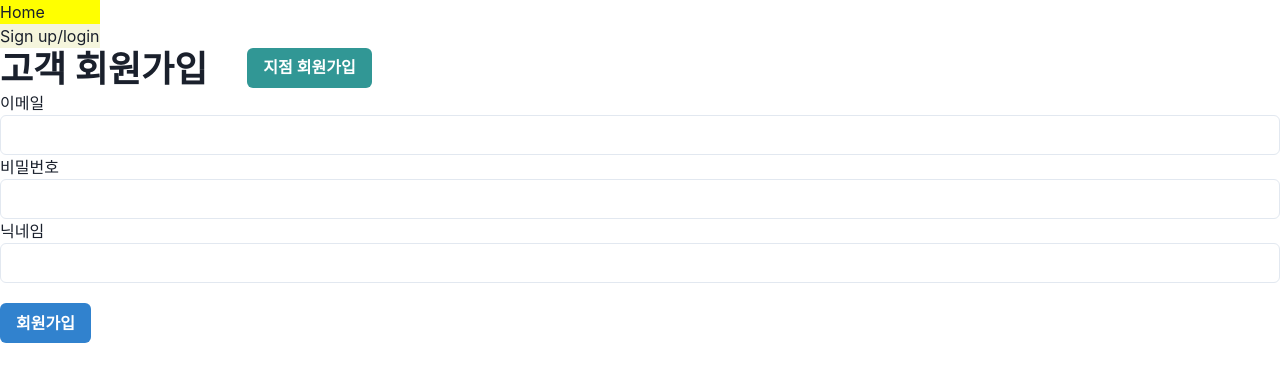
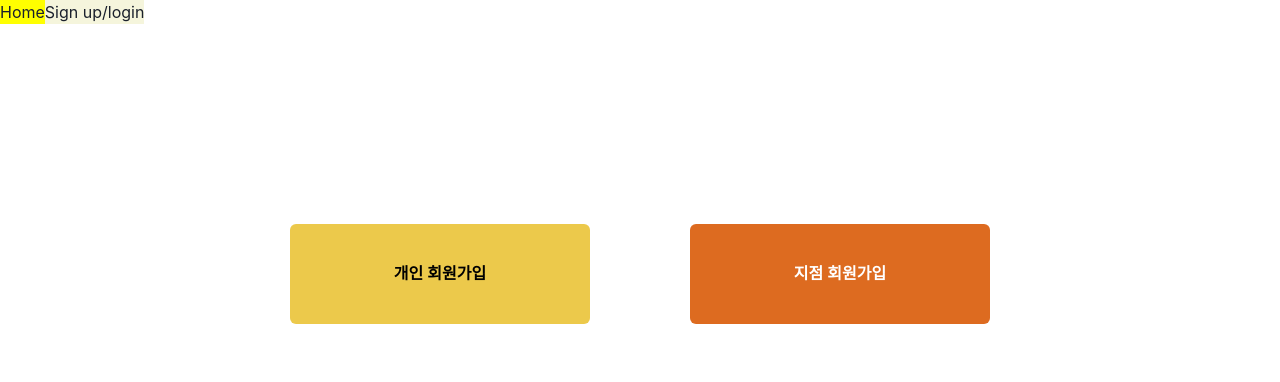
Before and after one commit to huitopia/mega-around, a React (Vite) app in the folder frontend/: page /signup in a window 1280 px wide. Shown: the top 382 px of the page. Built offline with nearby package versions, Linux system fonts and the light colour scheme.

Commit message:
회원가입 화면 생성

```diff
--- a/frontend/src/App.jsx
+++ b/frontend/src/App.jsx
@@ -1,8 +1,9 @@
 import { createBrowserRouter, RouterProvider } from "react-router-dom";
 import { ChakraProvider } from "@chakra-ui/react";
 import { Home } from "./Home.jsx";
+import { SignUpCustomer } from "./SignUpCustomer.jsx";
+import { SignUpBranch } from "./SignupBranch.jsx";
 import { SignUp } from "./SignUp.jsx";
-import { SignUpBranch } from "./SignupBranch.jsx";
 
 function MainProduct() {
   return null;
@@ -17,6 +18,7 @@ const router = createBrowserRouter([
 
       // user
       { path: "signup", element: <SignUp /> },
+      { path: "signup/customer", element: <SignUpCustomer /> },
       { path: "signup/branch", element: <SignUpBranch /> },
     ],
   },
--- a/frontend/src/SignUp.jsx
+++ b/frontend/src/SignUp.jsx
@@ -1,60 +1,30 @@
-import { Button, Flex, Heading, Input, useToast } from "@chakra-ui/react";
-import { useState } from "react";
-import axios from "axios";
+import { Button, Center, Flex } from "@chakra-ui/react";
 import { useNavigate } from "react-router-dom";
 
 export function SignUp() {
-  const [email, setEmail] = useState("");
-  const [password, setPassword] = useState("");
-  const [nickName, setNickName] = useState("");
-  const toast = useToast();
   const navigate = useNavigate();
-
-  function handleSignup() {
-    axios
-      .post("/api/user/customer", { email, password, nickName })
-      .then(() =>
-        toast({
-          description: "회원가입이 성공하였습니다.",
-          status: "success",
-          position: "top",
-          duration: "2000",
-        }),
-      )
-      .catch(() =>
-        toast({
-          description: "회원가입이 실패하였습니다.",
-          status: "error",
-          position: "top",
-          duration: "2000",
-        }),
-      );
-  }
-
   return (
     <>
-      <Flex>
-        <Heading>고객 회원가입</Heading>
+      <Center>
+        <Flex w={700} justifyContent={"space-between"} m={200}>
           <Button
-          ml={10}
-          colorScheme={"teal"}
+            w={300}
+            colorScheme={"yellow"}
+            h={100}
+            onClick={() => navigate("/signup/customer")}
+          >
+            개인 회원가입
+          </Button>
+          <Button
+            w={300}
+            colorScheme={"orange"}
+            h={100}
             onClick={() => navigate("/signup/branch")}
           >
             지점 회원가입
           </Button>
         </Flex>
-      이메일
-      <br />
-      <Input type="email" onChange={(e) => setEmail(e.target.value)} />
-      비밀번호
-      <br />
-      <Input type="password" onChange={(e) => setPassword(e.target.value)} />
-      닉네임
-      <br />
-      <Input onChange={(e) => setNickName(e.target.value)} />
-      <Button onClick={handleSignup} colorScheme={"blue"} mt={5}>
-        회원가입
-      </Button>
+      </Center>
     </>
   );
 }
--- /dev/null
+++ b/frontend/src/SignUpCustomer.jsx
@@ -0,0 +1,152 @@
+import {
+  Box,
+  Button,
+  Center,
+  Flex,
+  FormControl,
+  FormHelperText,
+  FormLabel,
+  Heading,
+  Input,
+  InputGroup,
+  InputRightElement,
+  useToast,
+} from "@chakra-ui/react";
+import { useState } from "react";
+import axios from "axios";
+import { useNavigate } from "react-router-dom";
+
+export function SignUpCustomer() {
+  const [email, setEmail] = useState("");
+  const [password, setPassword] = useState("");
+  const [passwordCheck, setPasswordCheck] = useState("");
+  const [nickName, setNickName] = useState("");
+  const toast = useToast();
+  const navigate = useNavigate();
+
+  function handleSignup() {
+    axios
+      .post("/api/user/customer", { email, password, nickName })
+      .then(() =>
+        toast({
+          description: "회원가입이 성공하였습니다.",
+          status: "success",
+          position: "top",
+          duration: "2000",
+        }),
+      )
+      .catch(() =>
+        toast({
+          description: "회원가입이 실패하였습니다.",
+          status: "error",
+          position: "top",
+          duration: "2000",
+        }),
+      );
+  }
+
+  return (
+    <>
+      <Center>
+        <Box w={500}>
+          <Flex mb={10} justifyContent={"space-between"}>
+            <Heading>고객 회원 가입</Heading>
+            <Button
+              colorScheme={"teal"}
+              borderRadius={"unset"}
+              variant={"outline"}
+              onClick={() => navigate("/signup/branch")}
+            >
+              지점 회원가입
+            </Button>
+          </Flex>
+          <Box>
+            <Box mb={7}>
+              <FormControl>
+                <FormLabel>이메일</FormLabel>
+                <InputGroup>
+                  <Input
+                    type={"email"}
+                    onChange={(e) => {
+                      setEmail(e.target.value);
+                      // setIsCheckedEmail(false);
+                      // setIsValidEmail(!e.target.validity.typeMismatch);
+                    }}
+                  />
+                  <InputRightElement w={"75px"} mr={1}>
+                    <Button
+                      // isDisabled={!isValidEmail || email.trim().length == 0}
+                      // onClick={handleCheckEmail}
+                      size={"sm"}
+                    >
+                      중복확인
+                    </Button>
+                  </InputRightElement>
+                </InputGroup>
+                {/*{isCheckedEmail || (*/}
+                {/*  <FormHelperText>이메일 중복확인을 해주세요.</FormHelperText>*/}
+                {/*)}*/}
+                {/*{isValidEmail || (*/}
+                {/*  <FormHelperText>*/}
+                {/*올바른 이메일 형식으로 작성해 주세요.*/}
+                {/*</FormHelperText>*/}
+                {/*)}*/}
+              </FormControl>
+            </Box>
+            <Box mb={7}>
+              <FormControl>
+                <FormLabel>비밀번호</FormLabel>
+                <Input onChange={(e) => setPassword(e.target.value)} />
+              </FormControl>
+            </Box>
+            <Box mb={7}>
+              <FormControl>
+                <FormLabel>비밀번호 중복확인</FormLabel>
+                <Input onChange={(e) => setPasswordCheck(e.target.value)} />
+                {password === passwordCheck || (
+                  <FormHelperText>암호가 일치하지 않습니다.</FormHelperText>
+                )}
+              </FormControl>
+            </Box>
+            <Box mb={7}>
+              <FormControl>
+                <FormLabel>닉네임</FormLabel>
+                <InputGroup>
+                  <Input
+                    value={nickName}
+                    onChange={(e) => {
+                      setNickName(e.target.value.trim());
+                      // setIsCheckedNickName(false);
+                    }}
+                  />
+                  <InputRightElement w={"75px"} mr={1}>
+                    <Button
+                      isDisabled={nickName.trim().length == 0}
+                      size={"sm"}
+                      // onClick={handleCheckNickName}
+                    >
+                      중복확인
+                    </Button>
+                  </InputRightElement>
+                </InputGroup>
+                {/*{isCheckedNickName || (*/}
+                {/*  <FormHelperText>별명 중복확인을 해주세요.</FormHelperText>*/}
+                {/*)}*/}
+              </FormControl>
+            </Box>
+            <Box mb={7}>
+              <Button
+                // isLoading={isLoading}
+                colorScheme={"blue"}
+                // isDisabled={isDisabled}
+                onClick={handleSignup}
+              >
+                가입
+              </Button>
+            </Box>
+          </Box>
+        </Box>
+      </Center>
+    </>
+  );
+}
--- a/frontend/src/SignupBranch.jsx
+++ b/frontend/src/SignupBranch.jsx
@@ -1,7 +1,14 @@
 import React, { useState } from "react";
 import axios from "axios";
 import DaumPostcode from "react-daum-postcode";
-import { Button, Heading, Input, useToast } from "@chakra-ui/react";
+import {
+  Box,
+  Button,
+  Center,
+  Heading,
+  Input,
+  useToast,
+} from "@chakra-ui/react";
 
 export function SignUpBranch() {
   const [email, setEmail] = useState("");
@@ -61,14 +68,21 @@ export function SignUpBranch() {
 
   return (
     <>
+      <Center>
+        <Box w={500}>
+          <Box mb={10}>
             <Heading>지점 회원가입</Heading>
+          </Box>
           이메일
           <br />
           <Input type="email" onChange={(e) => setEmail(e.target.value)} />
           비밀번호
           <br />
-      <Input type="password" onChange={(e) => setPassword(e.target.value)} />
-      닉네임
+          <Input
+            type="password"
+            onChange={(e) => setPassword(e.target.value)}
+          />
+          지점 이름
           <br />
           <Input onChange={(e) => setBranchName(e.target.value)} />
           <br />
@@ -93,6 +107,8 @@ export function SignUpBranch() {
           <Button onClick={handleSignup} colorScheme={"blue"} mt={5}>
             지점 회원가입
           </Button>
+        </Box>
+      </Center>
     </>
   );
 }
--- a/frontend/src/component/Navbar.jsx
+++ b/frontend/src/component/Navbar.jsx
@@ -5,7 +5,6 @@ export function Navbar() {
   const navigate = useNavigate();
   return (
     <Flex>
-      <Box>
       <Box backgroundColor={"yellow"}>Home</Box>
       <Box
         backgroundColor={"beige"}
@@ -14,7 +13,6 @@ export function Navbar() {
       >
         Sign up/login
       </Box>
-      </Box>
     </Flex>
   );
 }
```
Lines whose indentation alone changed are shown as unchanged.
